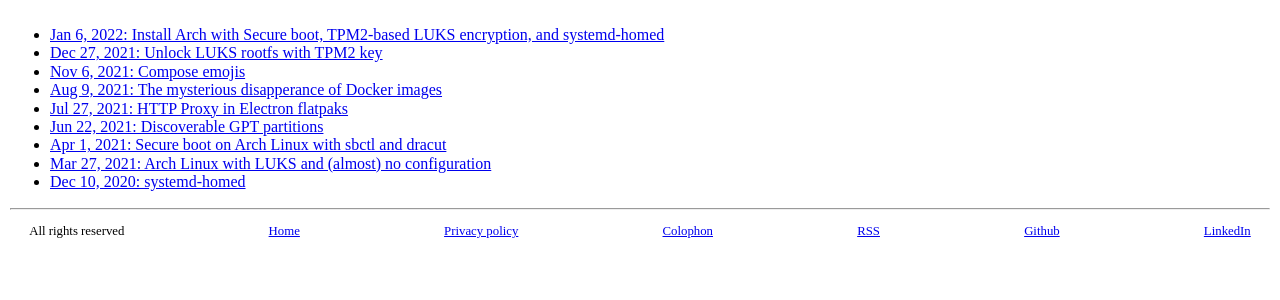
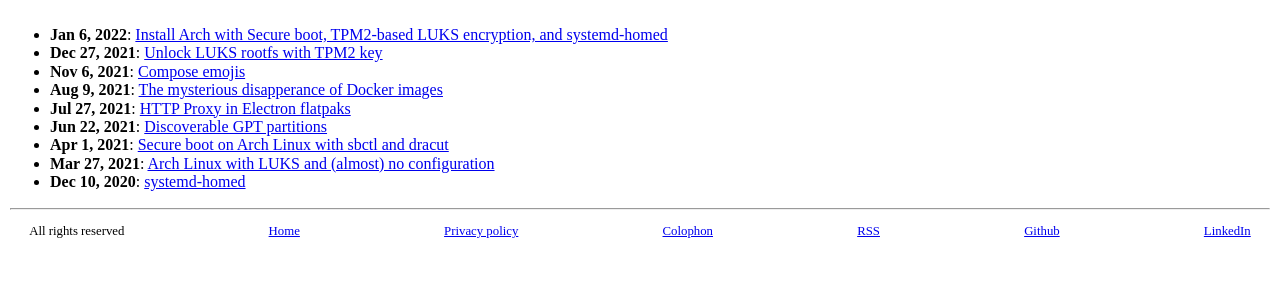
Before and after one commit to swsnr/swsnr.de, a Jekyll site: the page built from index.md, in a window 1280 px wide. Shown: the top 300 px of the page. Built offline with Jekyll 4.4.1, drawn with Linux system fonts in a browser that asks for light colours.

```diff
--- a/_layouts/home.html
+++ b/_layouts/home.html
@@ -13,11 +13,10 @@ layout: base
 
   {% assign posts = site.posts %}
   {%- assign date_format = "%b %-d, %Y" -%}
-
   <ul>
     {%- for post in posts -%}
     {%- if post.categories contains 'archive' -%}{%- continue -%}{%- endif -%}
-    <li><a href="{{ post.url | relative_url }}">{{ post.date | date: date_format}}: {{ post.title | escape }}</a></li>
+    <li><strong>{{ post.date | date: date_format }}</strong>: <a href="{{ post.url | relative_url }}">{{ post.title | escape }}</a></li>
     {%- endfor -%}
   </ul>
 
```
